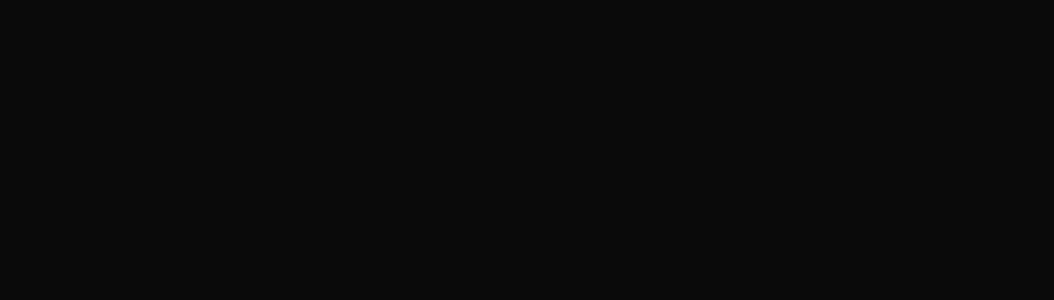
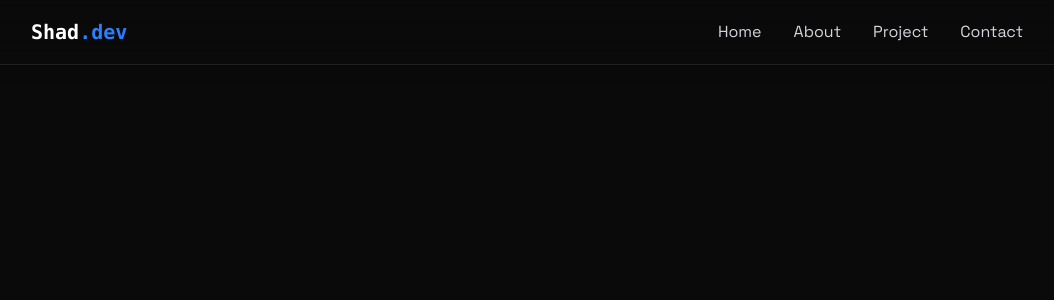
Before and after one commit to Shad-Islam/my-portfolio, a React (Vite) app: page / in a window 1280 px wide. Shown: the top 300 px of the page, without its empty margins (113-1167 px from the left). Built offline with nearby package versions, Linux system fonts and the light colour scheme.

Commit message:
Add navbar

```diff
--- a/src/App.jsx
+++ b/src/App.jsx
@@ -1,12 +1,23 @@
 import { useState } from "react";
 import "./App.css";
 import { LoadingScreen } from "./components/LoadingScreen";
+import { Navbar } from "./components/Navbar";
+import { MobileMenu } from "./components/MobileMenu";
 
 function App() {
   const [loading, setLoading] = useState(false);
+  const [openMenu, setOpenMenu] = useState(false);
   return (
     <>
- { !loading && <LoadingScreen onComplete={()=>setLoading(true)}/>}
+      {!loading && <LoadingScreen onComplete={() => setLoading(true)} />}
+      <div
+        className={`min-h-screen transition-opacity duration-700 ${
+          loading ? "opacity-100" : "opacity-0"
+        }bg-black text-gray-1`}
+      >
+        <Navbar openMenu={openMenu} setOpenMenu={setOpenMenu}/>
+        <MobileMenu openMenu={openMenu} setOpenMenu={setOpenMenu}/>
+      </div>
     </>
   );
 }
--- a/src/components/LoadingScreen.jsx
+++ b/src/components/LoadingScreen.jsx
@@ -1,5 +1,5 @@
+import { useState } from "react";
 import { useEffect } from "react";
-import { useState } from "react";
 
 export const LoadingScreen = ({onComplete}) => {
 
--- /dev/null
+++ b/src/components/MobileMenu.jsx
@@ -0,0 +1,68 @@
+export const MobileMenu = ({ openMenu, setOpenMenu }) => {
+  return (
+    <div
+      className={`fixed top-0 left-0 w-full bg-[rgba(10,10,10,0.8)] z-40 flex flex-col items-center justify-center transition-all duration-300 ease-in-out
+        ${
+          openMenu
+            ? "h-screen opacity-100 pointer-events-auto"
+            : "h-0 opacity-0 pointer-events-none"
+        }
+         `}
+    >
+      <button
+        onClick={() => setOpenMenu(false)}
+        className="absolute top-6 right-6 text-white text-3xl focus:outline-none cursor-pointer"
+        aria-label="Close menu"
+      >
+        &times;
+      </button>
+      {/* menu items  */}
+      <a
+        href="#home"
+        onClick={() => setOpenMenu(false)}
+        className={`text-2xl font-semibold text-white my-4 transform transition-transform duration-300
+                ${
+                  openMenu
+                    ? "opacity-100 translate-y-0"
+                    : "opacity-0 translate-y-5"
+                }
+                 `}
+      >
+        Home
+      </a>
+      <a
+        href="#about"
+        onClick={() => setOpenMenu(false)}
+        className={`text-2xl font-semibold text-white my-4 transform transition-transform duration-300
+            ${
+              openMenu ? "opacity-100 translate-y-0" : "opacity-0 translate-y-5"
+            }
+             `}
+      >
+        About
+      </a>
+      <a
+        href="#project"
+        onClick={() => setOpenMenu(false)}
+        className={`text-2xl font-semibold text-white my-4 transform transition-transform duration-300
+            ${
+              openMenu ? "opacity-100 translate-y-0" : "opacity-0 translate-y-5"
+            }
+             `}
+      >
+        Project
+      </a>
+      <a
+        href="#contact"
+        onClick={() => setOpenMenu(false)}
+        className={`text-2xl font-semibold text-white my-4 transform transition-transform duration-300
+            ${
+              openMenu ? "opacity-100 translate-y-0" : "opacity-0 translate-y-5"
+            }
+             `}
+      >
+        Contact
+      </a>
+    </div>
+  );
+};
--- /dev/null
+++ b/src/components/Navbar.jsx
@@ -0,0 +1,57 @@
+import { useEffect } from "react";
+
+export const Navbar = ({openMenu, setOpenMenu}) => {
+
+    useEffect(()=>{
+        document.body.style.overflow = openMenu ? "hidden" : "";
+    }, [openMenu]);
+
+
+  return (
+    <nav className="fixed top-0 w-full z-40 bg-[rgba(10,10,10,0.8)] backdrop-blur-lg border-b border-white/10 shadow-lg">
+      <div className="max-w-5xl mx-auto px-4">
+        <div className="flex justify-between items-center h-16">
+          <a href="#home" className="font-mono text-xl font-bold text-white">
+            Shad<span className="text-blue-500">.dev</span>
+          </a>
+
+          {/* mobile menu start */}
+          <div className="w-7 h-5 relative cursor-pointer z-40 md:hidden"
+            onClick={() => setOpenMenu((prev)=> !prev)}>
+            &#9776;
+          </div>
+          {/* mobile menu end */}
+
+          {/* desktop menu start */}
+          <div className="hidden md:flex items-center space-x-8">
+            <a
+              href="#home"
+              className="text-gray-300 hover:text-white transition-colors active:text-blue-500"
+            >
+              Home
+            </a>
+            <a
+              href="#about"
+              className="text-gray-300 hover:text-white transition-colors active:text-blue-500"
+            >
+              About
+            </a>
+            <a
+              href="#project"
+              className="text-gray-300 hover:text-white transition-colors active:text-blue-500"
+            >
+              Project
+            </a>
+            <a
+              href="#contact"
+              className="text-gray-300 hover:text-white transition-colors active:text-blue-500"
+            >
+              Contact
+            </a>
+          </div>
+          {/* desktop menu end */}
+        </div>
+      </div>
+    </nav>
+  );
+};
--- a/src/index.css
+++ b/src/index.css
@@ -3,11 +3,13 @@
 html,body{
   margin:0;
   padding:0;
+  color: #f3f4f6;
+  background-color: #0a0a0a;
   font-family:"Space Grotesk", sans-serif;
-  background-color: #0a0a0a;
-  color: #f3f4f6;
 }
 
+
+/* loading css start  */
 @layer utilities {
   @keyframes blink {
     0%, 100% {
@@ -21,3 +23,4 @@
     animation: blink 0.8s step-end infinite;
   }
 }
+/* loading css end  */
```
